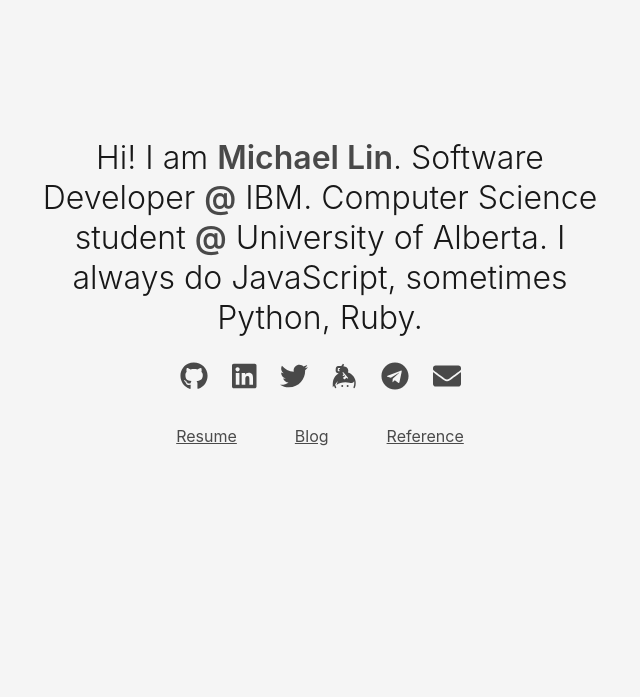
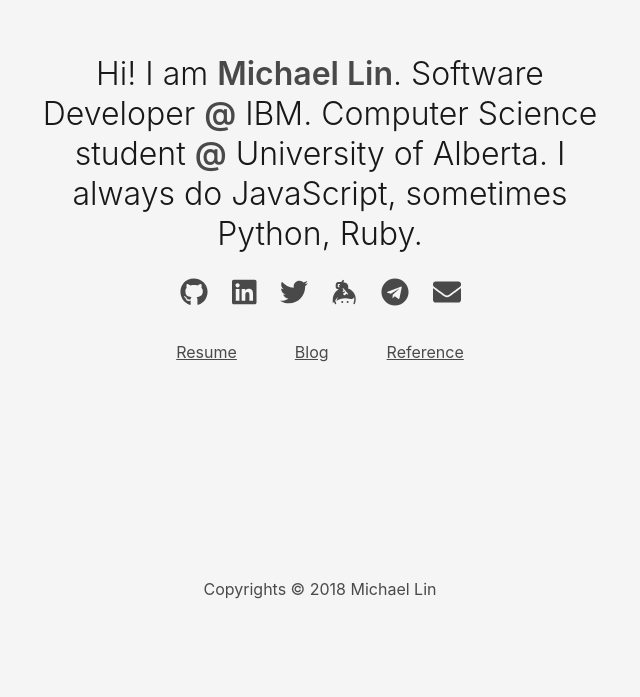
Before and after one commit to michaellzc/michaellin.me, a Gatsby site: page / in a window 1280 px wide. Shown: the part 103-800 px from the top of the page, without its empty margins (320-960 px from the left). Built offline with nearby package versions, Linux system fonts and the light colour scheme; Gatsby itself is replaced by a stand-in of ours.

Commit message:
feat: add copyright footer

```diff
--- /dev/null
+++ b/src/components/footer.js
@@ -0,0 +1,11 @@
+import React from 'react'
+
+const Footer = () => (
+  <footer class="footer has-background-light">
+    <div class="content has-text-centered">
+      <p>Copyrights © 2018 Michael Lin</p>
+    </div>
+  </footer>
+)
+
+export default Footer
--- a/src/pages/index.js
+++ b/src/pages/index.js
@@ -1,6 +1,7 @@
 import React from 'react'
 import { Link } from 'gatsby'
 import Layout from '../components/layout'
+import Footer from '../components/footer'
 import Intro from '../components/intro'
 import Contact from '../components/contact'
 
@@ -30,6 +31,9 @@
           </div>
         </div>
       </div>
+      <div className="hero-foot">
+        <Footer />
+      </div>
     </section>
   </Layout>
 )
```
